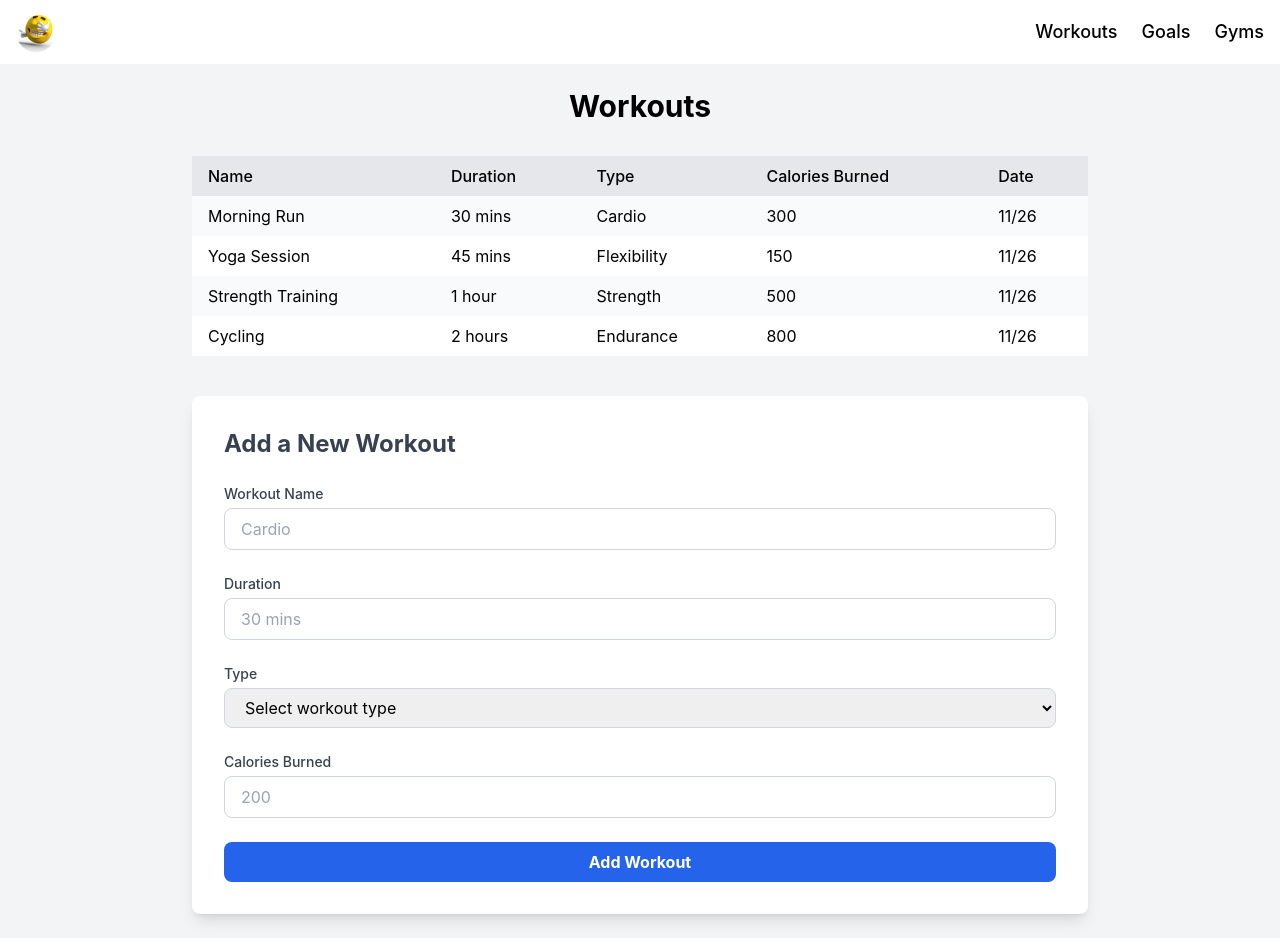
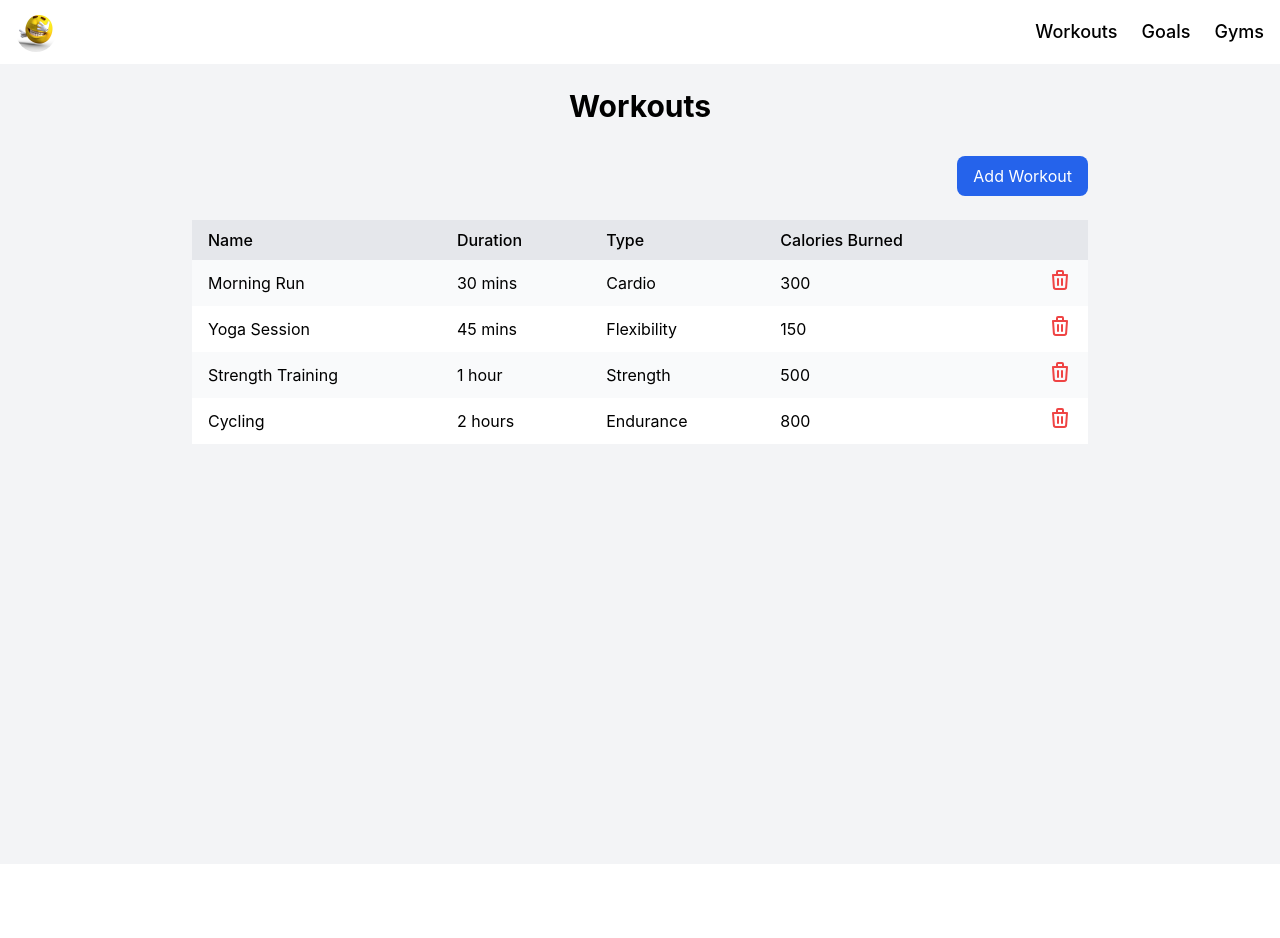
Before and after one commit to alexandramarum/comp426-final-project, a React (Create React App) app in the folder frontend/: page /workouts in a window 1280 px wide. After the commit the page ends 864 px from the top, so only its background shows below. Built offline with nearby package versions, Linux system fonts and the light colour scheme.

Commit message:
Update Workouts and Goals views

```diff
--- a/frontend/src/components/Goals.js
+++ b/frontend/src/components/Goals.js
@@ -1,7 +1,8 @@
-import React from "react";
+import React, { useState } from "react";
 
+// dummy data for goals
 const Goals = () => {
-  const goals = [
+  const [goals, setGoals] = useState([
     {
       id: 1,
       description: "exams",
@@ -26,12 +27,82 @@ const Goals = () => {
       targetDate: "12/31",
       goalStatus: "In-progress",
     },
-  ];
+  ]);
+
+  const [isEditing, setIsEditing] = useState(false);
+  const [isAdding, setIsAdding] = useState(false);
+  const [activeGoal, setActiveGoal] = useState(null);
+
+  const startEditingGoal = (goal) => {
+    setActiveGoal(goal);
+    setIsEditing(true);
+  };
+
+  const startAddingGoal = () => {
+    setActiveGoal({ description: "", targetDate: "", goalStatus: "" });
+    setIsAdding(true);
+  };
+
+  const updateGoalField = (e) => {
+    const { name, value } = e.target;
+    setActiveGoal((prev) => ({ ...prev, [name]: value }));
+  };
+
+  const saveGoal = (e) => {
+    e.preventDefault();
+    setGoals((prev) =>
+      prev.map((goal) => (goal.id === activeGoal.id ? activeGoal : goal))
+    );
+    setIsEditing(false);
+  };
+
+  const addGoal = (e) => {
+    e.preventDefault();
+    const newGoal = { ...activeGoal, id: Date.now() };
+    setGoals((prev) => [...prev, newGoal]);
+    setIsAdding(false);
+  };
+
+  const deleteGoal = (id) => {
+    setGoals((prev) => prev.filter((goal) => goal.id !== id));
+  };
 
   return (
     <div className="p-6 bg-gray-100 min-h-screen">
       <div className="max-w-4xl mx-auto">
         <h1 className="text-3xl font-bold text-center mb-8">Goals</h1>
+        <div className="flex justify-end mb-6">
+          <button
+            onClick={startAddingGoal}
+            className="bg-blue-600 text-white px-4 py-2 rounded-lg hover:bg-blue-700"
+          >
+            Add Goal
+          </button>
+        </div>
+        <GoalsTable
+          goals={goals}
+          onEdit={startEditingGoal}
+          onDelete={deleteGoal}
+        />
+        {(isEditing || isAdding) && (
+          <GoalsModal
+            goal={activeGoal}
+            onFieldChange={updateGoalField}
+            onSave={isAdding ? addGoal : saveGoal}
+            onCancel={() => {
+              setIsEditing(false);
+              setIsAdding(false);
+            }}
+          />
+        )}
+      </div>
+    </div>
+  );
+};
+
+// goals table
+const GoalsTable = ({ goals, onEdit, onDelete }) => {
+  return (
     <div className="overflow-x-auto mb-10">
       <table className="table-auto w-full bg-white shadow-lg rounded-lg">
         <thead className="bg-gray-200">
@@ -39,6 +110,7 @@ const Goals = () => {
             <th className="px-4 py-2 text-left font-medium">Description</th>
             <th className="px-4 py-2 text-left font-medium">Target Date</th>
             <th className="px-4 py-2 text-left font-medium">Goal Status</th>
+            <th className="px-4 py-2 text-right"></th>
           </tr>
         </thead>
         <tbody>
@@ -49,49 +121,95 @@ const Goals = () => {
                 index % 2 === 0 ? "bg-gray-50" : "bg-white"
               } hover:bg-gray-100`}
             >
-                  <td className="px-4 py-2">{goal.description}</td>
-                  <td className="px-4 py-2">{goal.targetDate}</td>
-                  <td className="px-4 py-2">{goal.goalStatus}</td>
+              <td
+                className="px-4 py-2 cursor-pointer"
+                onClick={() => onEdit(goal)}
+              >
+                {goal.description}
+              </td>
+              <td
+                className="px-4 py-2 cursor-pointer"
+                onClick={() => onEdit(goal)}
+              >
+                {goal.targetDate}
+              </td>
+              <td
+                className="px-4 py-2 cursor-pointer"
+                onClick={() => onEdit(goal)}
+              >
+                {goal.goalStatus}
+              </td>
+              <td className="px-4 py-2 text-right">
+                <button
+                  onClick={() => onDelete(goal.id)}
+                  className="text-red-500 hover:text-red-700"
+                >
+                  <svg
+                    xmlns="http://www.w3.org/2000/svg"
+                    className="h-6 w-6"
+                    fill="none"
+                    viewBox="0 0 24 24"
+                    stroke="currentColor"
+                    strokeWidth={2}
+                  >
+                    <path
+                      strokeLinecap="round"
+                      strokeLinejoin="round"
+                      d="M19 7l-.867 12.142A2 2 0 0116.136 21H7.864a2 2 0 01-1.997-1.858L5 7m5 4v6m4-6v6M6 7h12M9 7V4a1 1 0 011-1h4a1 1 0 011 1v3"
+                    />
+                  </svg>
+                </button>
+              </td>
             </tr>
           ))}
         </tbody>
       </table>
     </div>
+  );
+};
 
-        <div className="bg-white shadow-lg rounded-lg p-8">
+// goals add/edit modal
+const GoalsModal = ({ goal, onFieldChange, onSave, onCancel }) => {
+  return (
+    <div className="fixed inset-0 bg-black bg-opacity-50 flex items-center justify-center z-50">
+      <div className="bg-white shadow-lg rounded-lg p-8 max-w-lg w-full">
         <h3 className="text-2xl font-bold mb-6 text-gray-700">
-            Add a New Goal
+          {goal.id ? "Edit Goal" : "Add Goal"}
         </h3>
-          <form className="space-y-6">
+        <form className="space-y-6" onSubmit={onSave}>
           <div>
             <label className="block text-sm font-medium text-gray-700 mb-1">
               Description
             </label>
             <input
               type="text"
+              name="description"
               className="w-full px-4 py-2 border border-gray-300 rounded-lg focus:outline-none focus:ring-2 focus:ring-blue-500"
-                placeholder="Hit a bench PR"
+              value={goal.description || ""}
+              onChange={onFieldChange}
             />
           </div>
-
           <div>
             <label className="block text-sm font-medium text-gray-700 mb-1">
               Target Date
             </label>
             <input
               type="text"
+              name="targetDate"
               className="w-full px-4 py-2 border border-gray-300 rounded-lg focus:outline-none focus:ring-2 focus:ring-blue-500"
-                placeholder="12/4"
+              value={goal.targetDate || ""}
+              onChange={onFieldChange}
             />
           </div>
-
           <div>
             <label className="block text-sm font-medium text-gray-700 mb-1">
               Goal Status
             </label>
             <select
+              name="goalStatus"
               className="w-full px-4 py-2 border border-gray-300 rounded-lg focus:outline-none focus:ring-2 focus:ring-blue-500"
-                defaultValue=""
+              value={goal.goalStatus || ""}
+              onChange={onFieldChange}
             >
               <option value="" disabled>
                 Select current goal status
@@ -101,15 +219,22 @@ const Goals = () => {
               <option value="Incomplete">Incomplete</option>
             </select>
           </div>
-
+          <div className="flex justify-end space-x-4">
+            <button
+              type="button"
+              className="px-4 py-2 bg-gray-300 text-gray-700 rounded-lg hover:bg-gray-400"
+              onClick={onCancel}
+            >
+              Cancel
+            </button>
             <button
               type="submit"
-              className="w-full bg-blue-600 text-white font-bold py-2 rounded-lg hover:bg-blue-700 focus:outline-none focus:ring-2 focus:ring-blue-500 focus:ring-offset-2"
+              className="px-4 py-2 bg-blue-600 text-white rounded-lg hover:bg-blue-700"
             >
-              Add Goal
+              Save
             </button>
+          </div>
         </form>
-        </div>
       </div>
     </div>
   );
--- a/frontend/src/components/Workouts.js
+++ b/frontend/src/components/Workouts.js
@@ -1,14 +1,14 @@
-import React from "react";
+import React, { useState } from "react";
 
+// dummy data for workouts
 const Workouts = () => {
-  const workouts = [
+  const [workouts, setWorkouts] = useState([
     {
       id: 1,
       name: "Morning Run",
       duration: "30 mins",
       type: "Cardio",
       caloriesBurned: 300,
-      date: "11/26",
     },
     {
       id: 2,
@@ -16,7 +16,6 @@ const Workouts = () => {
       duration: "45 mins",
       type: "Flexibility",
       caloriesBurned: 150,
-      date: "11/26",
     },
     {
       id: 3,
@@ -24,7 +23,6 @@ const Workouts = () => {
       duration: "1 hour",
       type: "Strength",
       caloriesBurned: 500,
-      date: "11/26",
     },
     {
       id: 4,
@@ -32,14 +30,85 @@ const Workouts = () => {
       duration: "2 hours",
       type: "Endurance",
       caloriesBurned: 800,
-      date: "11/26",
     },
-  ];
+  ]);
+
+  const [isEditing, setIsEditing] = useState(false);
+  const [isAdding, setIsAdding] = useState(false);
+  const [activeWorkout, setActiveWorkout] = useState(null);
+
+  const editWorkout = (workout) => {
+    setActiveWorkout(workout);
+    setIsEditing(true);
+  };
+
+  const updateWorkoutField = (e) => {
+    const { name, value } = e.target;
+    setActiveWorkout((prev) => ({ ...prev, [name]: value }));
+  };
+
+  const saveWorkout = (e) => {
+    e.preventDefault();
+    setWorkouts((prev) =>
+      prev.map((workout) =>
+        workout.id === activeWorkout.id ? activeWorkout : workout
+      )
+    );
+    setIsEditing(false);
+  };
+
+  const deleteWorkout = (id) => {
+    setWorkouts((prev) => prev.filter((workout) => workout.id !== id));
+  };
+
+  const addWorkout = (e) => {
+    e.preventDefault();
+    const newWorkout = { ...activeWorkout, id: Date.now() }; // Assign a unique ID
+    setWorkouts((prev) => [...prev, newWorkout]);
+    setIsAdding(false);
+  };
+
+  const startAddingWorkout = () => {
+    setActiveWorkout({ name: "", duration: "", type: "", caloriesBurned: "" });
+    setIsAdding(true);
+  };
 
   return (
     <div className="p-6 bg-gray-100 min-h-screen">
       <div className="max-w-4xl mx-auto">
         <h1 className="text-3xl font-bold text-center mb-8">Workouts</h1>
+        <div className="flex justify-end mb-6">
+          <button
+            onClick={startAddingWorkout}
+            className="bg-blue-600 text-white px-4 py-2 rounded-lg hover:bg-blue-700"
+          >
+            Add Workout
+          </button>
+        </div>
+        <WorkoutTable
+          workouts={workouts}
+          onEdit={editWorkout}
+          onDelete={deleteWorkout}
+        />
+        {(isEditing || isAdding) && (
+          <WorkoutModal
+            workout={activeWorkout}
+            onFieldChange={updateWorkoutField}
+            onSave={isAdding ? addWorkout : saveWorkout}
+            onCancel={() => {
+              setIsEditing(false);
+              setIsAdding(false);
+            }}
+          />
+        )}
+      </div>
+    </div>
+  );
+};
+
+// workout table
+const WorkoutTable = ({ workouts, onEdit, onDelete }) => {
+  return (
     <div className="overflow-x-auto mb-10">
       <table className="table-auto w-full bg-white shadow-lg rounded-lg">
         <thead className="bg-gray-200">
@@ -47,10 +116,8 @@ const Workouts = () => {
             <th className="px-4 py-2 text-left font-medium">Name</th>
             <th className="px-4 py-2 text-left font-medium">Duration</th>
             <th className="px-4 py-2 text-left font-medium">Type</th>
-                <th className="px-4 py-2 text-left font-medium">
-                  Calories Burned
-                </th>
-                <th className="px-4 py-2 text-left font-medium">Date</th>
+            <th className="px-4 py-2 text-left font-medium">Calories Burned</th>
+            <th className="px-4 py-2 text-right"></th>
           </tr>
         </thead>
         <tbody>
@@ -61,81 +128,132 @@ const Workouts = () => {
                 index % 2 === 0 ? "bg-gray-50" : "bg-white"
               } hover:bg-gray-100`}
             >
-                  <td className="px-4 py-2">{workout.name}</td>
-                  <td className="px-4 py-2">{workout.duration}</td>
-                  <td className="px-4 py-2">{workout.type}</td>
-                  <td className="px-4 py-2">{workout.caloriesBurned}</td>
-                  <td className="px-4 py-2">{workout.date}</td>
+              <td
+                className="px-4 py-2 cursor-pointer"
+                onClick={() => onEdit(workout)}
+              >
+                {workout.name}
+              </td>
+              <td
+                className="px-4 py-2 cursor-pointer"
+                onClick={() => onEdit(workout)}
+              >
+                {workout.duration}
+              </td>
+              <td
+                className="px-4 py-2 cursor-pointer"
+                onClick={() => onEdit(workout)}
+              >
+                {workout.type}
+              </td>
+              <td
+                className="px-4 py-2 cursor-pointer"
+                onClick={() => onEdit(workout)}
+              >
+                {workout.caloriesBurned}
+              </td>
+              <td className="px-4 py-2 text-right">
+                <button
+                  onClick={() => onDelete(workout.id)}
+                  className="text-red-500 hover:text-red-700"
+                >
+                  <svg
+                    xmlns="http://www.w3.org/2000/svg"
+                    className="h-6 w-6"
+                    fill="none"
+                    viewBox="0 0 24 24"
+                    stroke="currentColor"
+                    strokeWidth={2}
+                  >
+                    <path
+                      strokeLinecap="round"
+                      strokeLinejoin="round"
+                      d="M19 7l-.867 12.142A2 2 0 0116.136 21H7.864a2 2 0 01-1.997-1.858L5 7m5 4v6m4-6v6M6 7h12M9 7V4a1 1 0 011-1h4a1 1 0 011 1v3"
+                    />
+                  </svg>
+                </button>
+              </td>
             </tr>
           ))}
         </tbody>
       </table>
     </div>
+  );
+};
 
-        <div className="bg-white shadow-lg rounded-lg p-8">
+// workout add/edit modal
+const WorkoutModal = ({ workout, onFieldChange, onSave, onCancel }) => {
+  return (
+    <div className="fixed inset-0 bg-black bg-opacity-50 flex items-center justify-center z-50">
+      <div className="bg-white shadow-lg rounded-lg p-8 max-w-lg w-full">
         <h3 className="text-2xl font-bold mb-6 text-gray-700">
-            Add a New Workout
+          {workout.id ? "Edit Workout" : "Add Workout"}
         </h3>
-          <form className="space-y-6">
+        <form className="space-y-6" onSubmit={onSave}>
           <div>
             <label className="block text-sm font-medium text-gray-700 mb-1">
-                Workout Name
+              Name
             </label>
             <input
               type="text"
+              name="name"
               className="w-full px-4 py-2 border border-gray-300 rounded-lg focus:outline-none focus:ring-2 focus:ring-blue-500"
-                placeholder="Cardio"
+              value={workout.name || ""}
+              onChange={onFieldChange}
             />
           </div>
-
           <div>
             <label className="block text-sm font-medium text-gray-700 mb-1">
               Duration
             </label>
             <input
               type="text"
+              name="duration"
               className="w-full px-4 py-2 border border-gray-300 rounded-lg focus:outline-none focus:ring-2 focus:ring-blue-500"
-                placeholder="30 mins"
+              value={workout.duration || ""}
+              onChange={onFieldChange}
             />
           </div>
-
           <div>
             <label className="block text-sm font-medium text-gray-700 mb-1">
               Type
             </label>
-              <select
+            <input
+              type="text"
+              name="type"
               className="w-full px-4 py-2 border border-gray-300 rounded-lg focus:outline-none focus:ring-2 focus:ring-blue-500"
-                defaultValue=""
-              >
-                <option value="" disabled>
-                  Select workout type
-                </option>
-                <option value="Cardio">Cardio</option>
-                <option value="Strength">Strength</option>
-                <option value="Flexibility">Flexibility</option>
-                <option value="Other">Other</option>
-              </select>
+              value={workout.type || ""}
+              onChange={onFieldChange}
+            />
           </div>
-
           <div>
             <label className="block text-sm font-medium text-gray-700 mb-1">
               Calories Burned
             </label>
             <input
               type="number"
+              name="caloriesBurned"
               className="w-full px-4 py-2 border border-gray-300 rounded-lg focus:outline-none focus:ring-2 focus:ring-blue-500"
-                placeholder="200"
+              value={workout.caloriesBurned || ""}
+              onChange={onFieldChange}
             />
           </div>
-
+          <div className="flex justify-end space-x-4">
+            <button
+              type="button"
+              className="px-4 py-2 bg-gray-300 text-gray-700 rounded-lg hover:bg-gray-400"
+              onClick={onCancel}
+            >
+              Cancel
+            </button>
             <button
               type="submit"
-              className="w-full bg-blue-600 text-white font-bold py-2 rounded-lg hover:bg-blue-700 focus:outline-none focus:ring-2 focus:ring-blue-500 focus:ring-offset-2"
+              className="px-4 py-2 bg-blue-600 text-white rounded-lg hover:bg-blue-700"
             >
-              Add Workout
+              Save
             </button>
+          </div>
         </form>
-        </div>
       </div>
     </div>
   );
```
Lines whose indentation alone changed are shown as unchanged.
